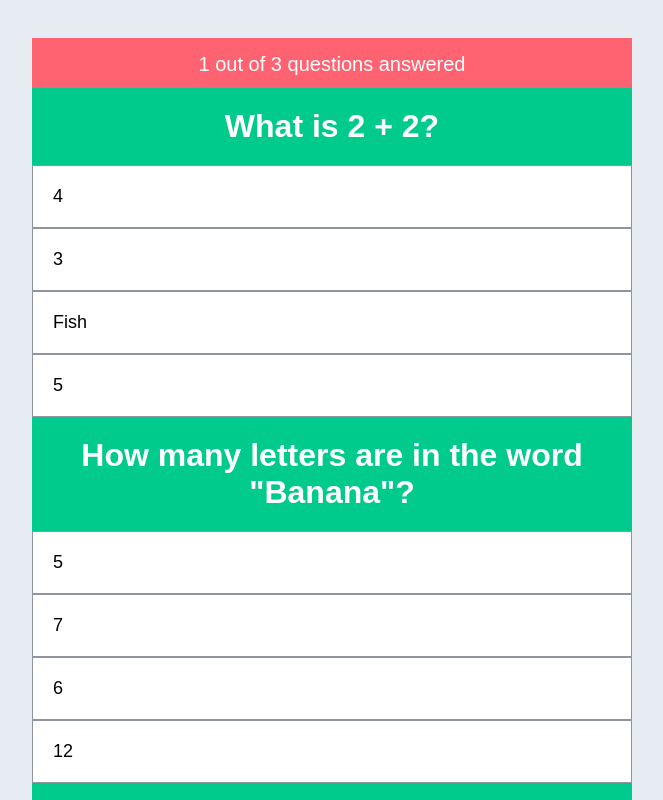
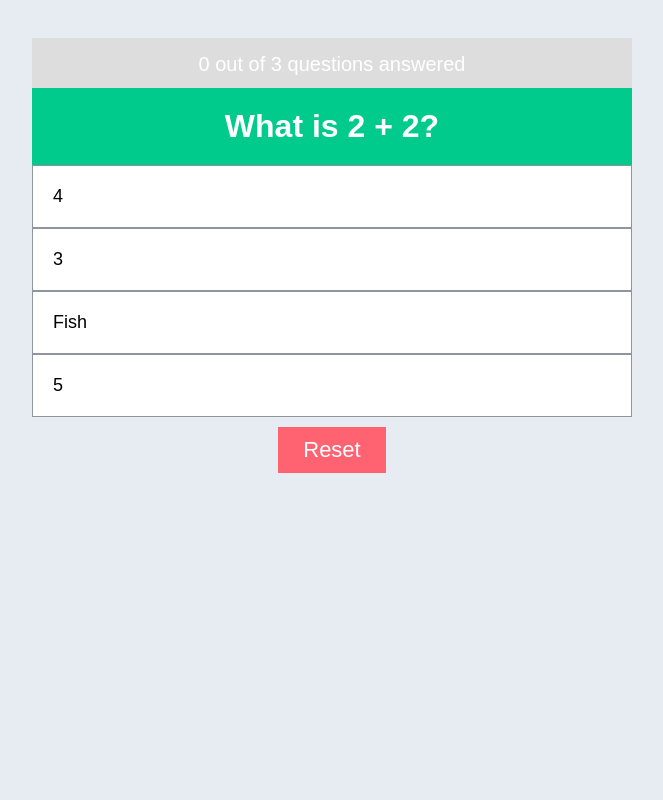
Before and after one commit to PhilipZi/vue-quiz-web-app, a Vue app: page / in a window 1280 px wide. Shown: the top 800 px of the page, without its empty margins (308-971 px from the left). Built offline with nearby package versions, Linux system fonts and the light colour scheme.

Commit message:
add questionAnswered method add selectAnswer method add style to question progress/bar div

```diff
--- a/src/App.vue
+++ b/src/App.vue
@@ -3,6 +3,8 @@
     <Questions
       v-if="questionsAnswered < questions.length"
       :questions="questions"
+      :questionsAnswered="questionsAnswered"
+      @question-answered="questionAnswered"
     />
     <Result v-else />
     <button type="button" class="reset-btn">Reset</button>
@@ -19,6 +21,7 @@ export default {
   data() {
     return {
       questionsAnswered: 0,
+      totalCorrect: 0,
       questions: [
         {
           q: "What is 2 + 2?",
@@ -96,5 +99,14 @@ export default {
       ],
     };
   },
+  methods: {
+    questionAnswered(is_correct) {
+      if (is_correct) {
+        this.totalCorrect++;
+      }
+
+      this.questionsAnswered++;
+    },
+  },
 };
 </script>
--- a/src/components/Questions.vue
+++ b/src/components/Questions.vue
@@ -1,13 +1,19 @@
 <template>
   <div class="questions-ctr">
     <div class="progress">
-      <div class="bar"></div>
-      <div class="status">1 out of 3 questions answered</div>
+      <div
+        class="bar"
+        :style="{ width: `${(questionsAnswered / questions.length) * 100}%` }"
+      ></div>
+      <div class="status">
+        {{ questionsAnswered }} out of {{ questions.length }} questions answered
+      </div>
     </div>
     <div
       class="single-question"
-      v-for="question in questions"
+      v-for="(question, qi) in questions"
       :key="question.q"
+      v-show="questionsAnswered === qi"
     >
       <div class="question">{{ question.q }}</div>
       <div class="answers">
@@ -15,6 +21,7 @@
           class="answer"
           v-for="answer in question.answers"
           :key="answer.text"
+          @click.prevent="selectAnswer(answer.is_correct)"
         >
           {{ answer.text }}
         </div>
@@ -25,7 +32,13 @@
 
 <script>
 export default {
-  props: ["questions"],
+  props: ["questions", "questionsAnswered"],
+  emits: ["question-answered"],
+  methods: {
+    selectAnswer(is_correct) {
+      this.$emit("question-answered", is_correct);
+    },
+  },
 };
 </script>
 
```
